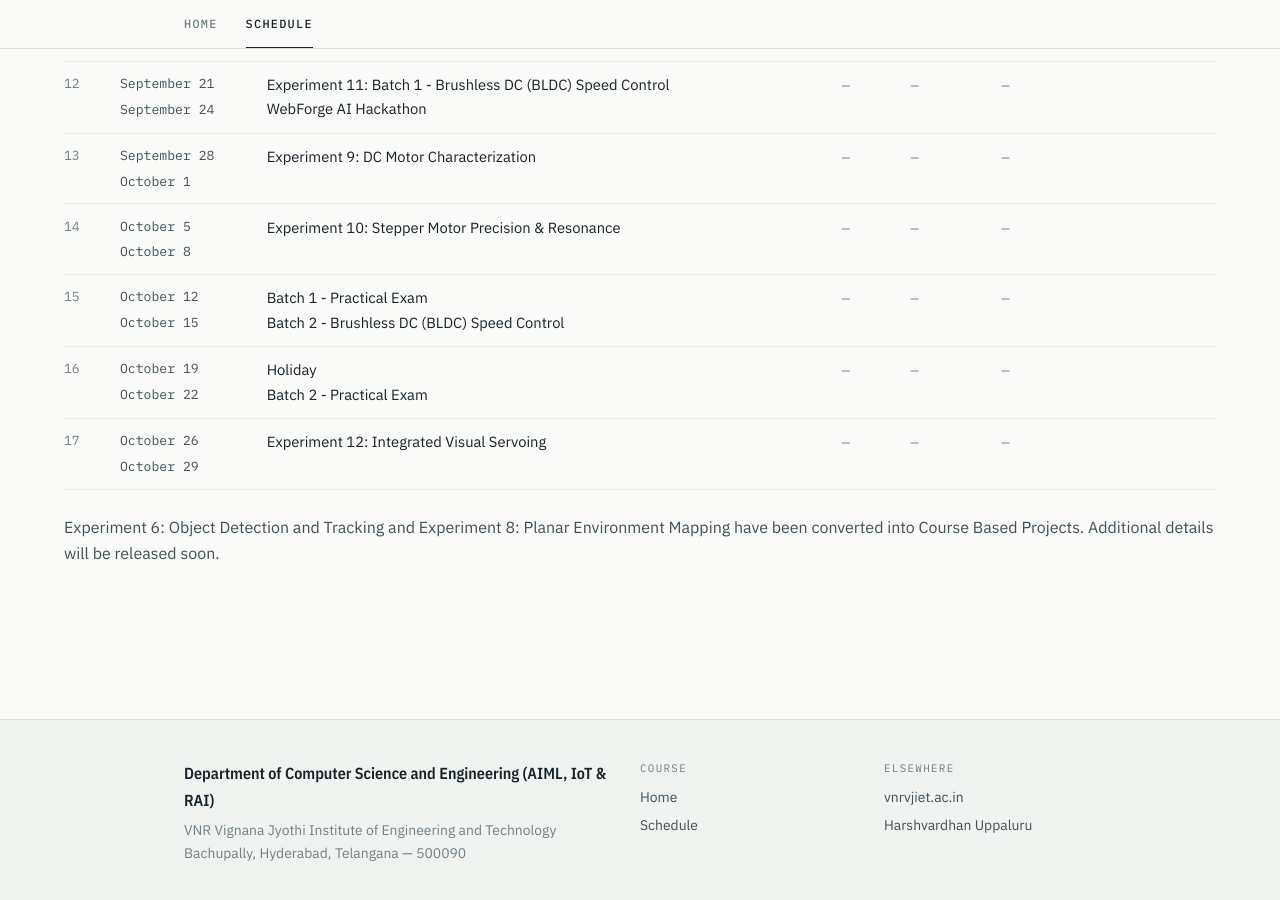
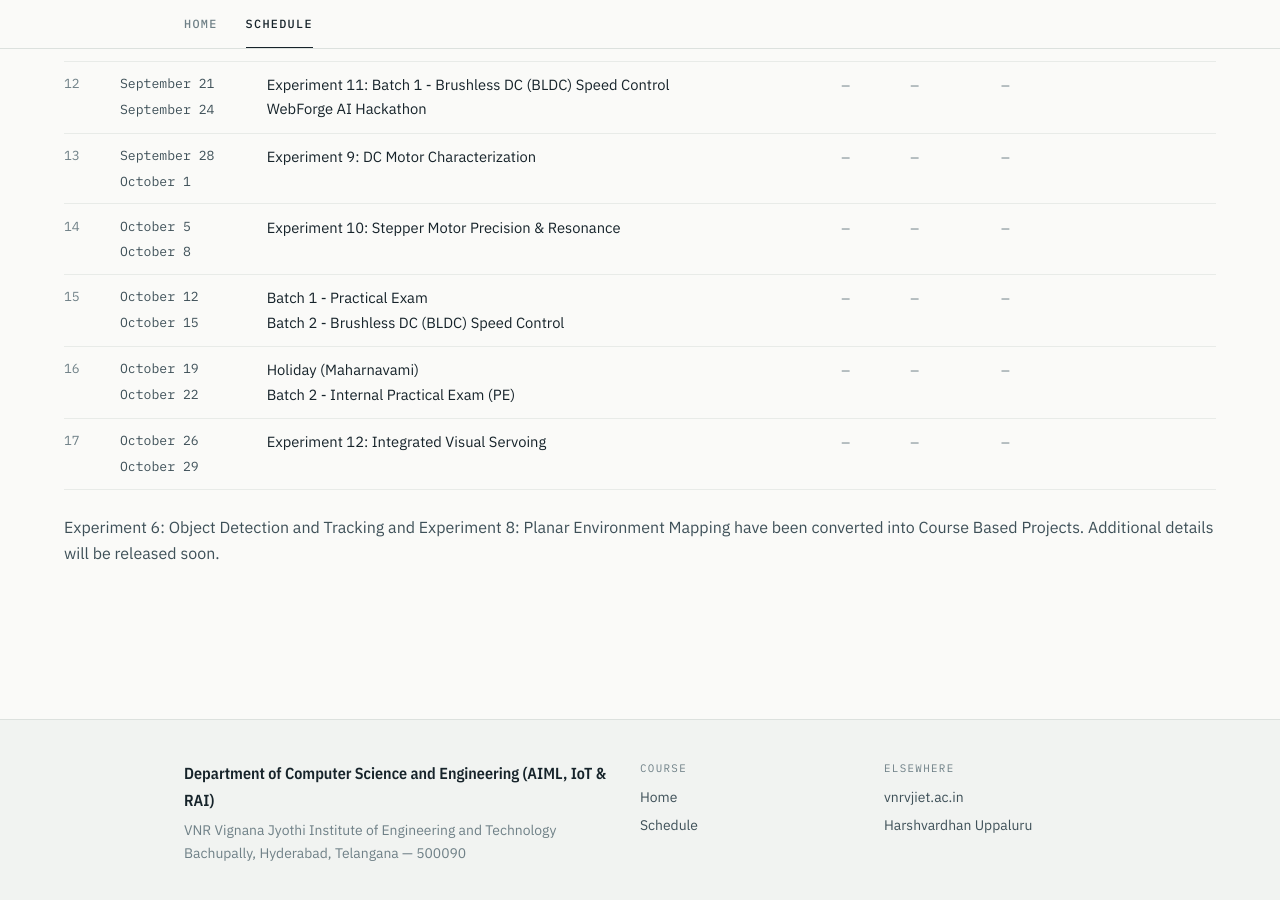
Before and after one commit to uhvardhan/sensors-actuators-lab, a Jekyll site: the page built from schedule.md, in a window 1280 px wide and 900 px high, scrolled down 965 px. Built offline with Jekyll 4.4.1, drawn with Linux system fonts in a browser that asks for light colours.

Commit message:
Update session details for week 16

```diff
--- a/_data/schedule.yml
+++ b/_data/schedule.yml
@@ -107,7 +107,7 @@
   resources: []
 - week: 16
   dates: ["October 19", "October 22"]
-  session: "Holiday<br>Batch 2 - Practical Exam"
+  session: "Holiday (Maharnavami)<br>Batch 2 - Internal Practical Exam (PE)"
   notes: []
   scripts: []
   resources: []
```
